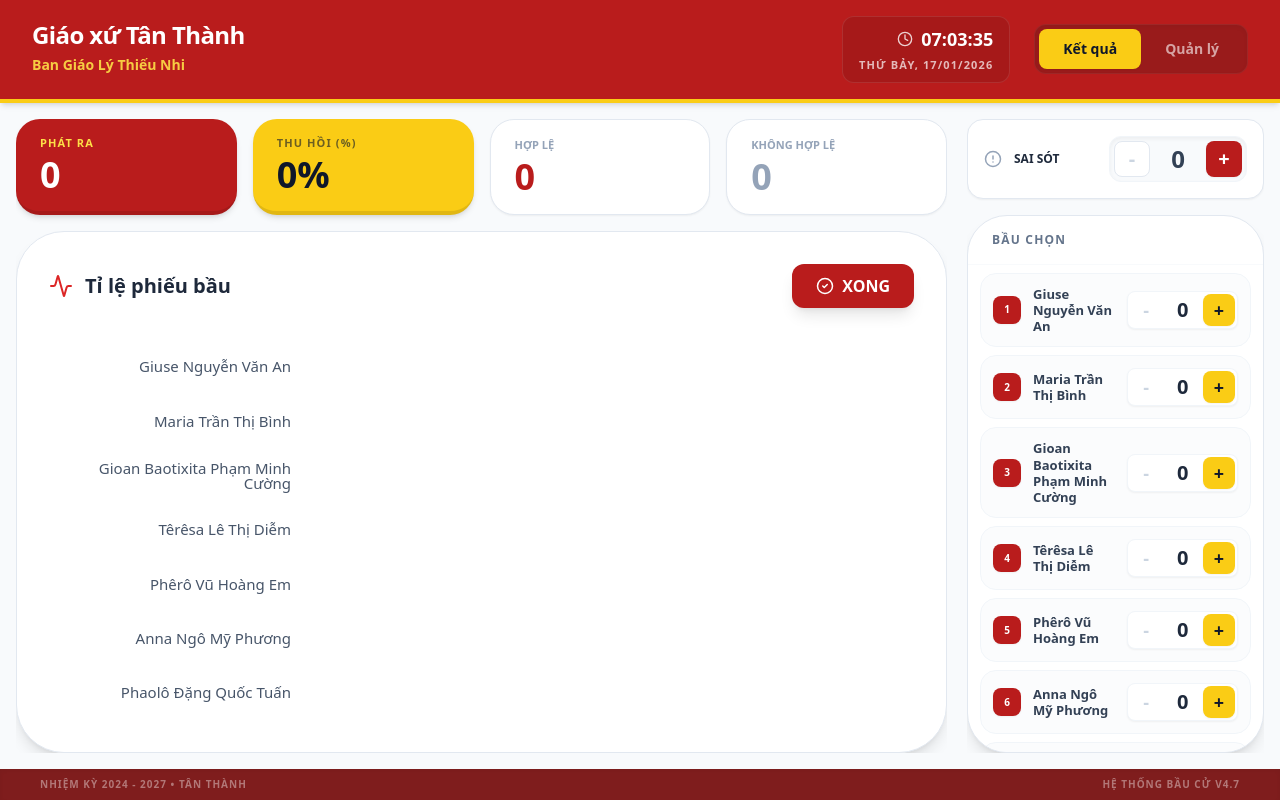
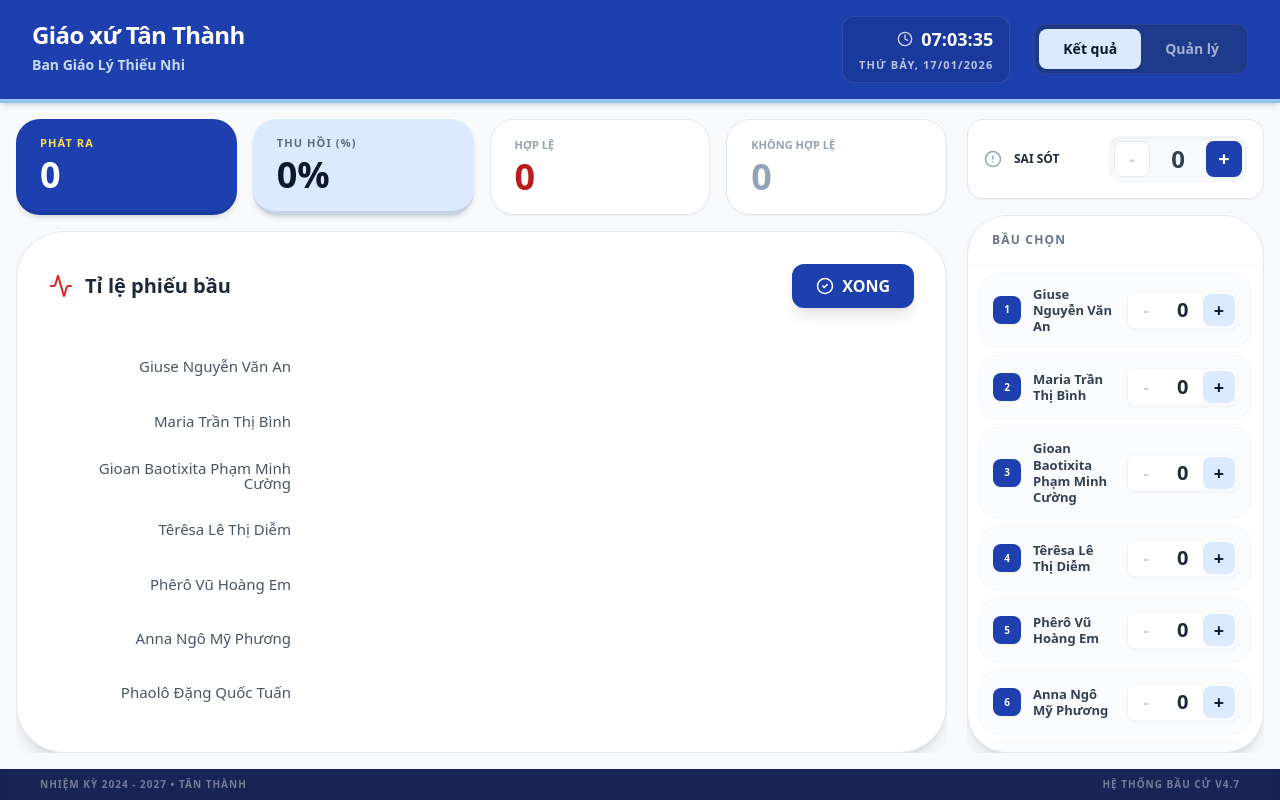
Before and after one commit to manhtrinhmkt-stack/hethongkiemphieu, a React (Vite) app: page / in a window 1280 px wide. Built offline with nearby package versions, Linux system fonts and the light colour scheme.

Commit message:
Update App.tsx

```diff
--- a/App.tsx
+++ b/App.tsx
@@ -14,16 +14,6 @@ import {
 
 const THEMES = {
   red: {
-    primary: 'bg-red-700',
-    secondary: 'bg-yellow-400',
-    border: 'border-yellow-400',
-    nav: 'bg-red-800',
-    accentText: 'text-yellow-300',
-    footer: 'bg-red-900',
-    chart: ['#DC2626', '#EAB308', '#EF4444', '#FACC15', '#B91C1C', '#D97706']
-  },
-
-  blue: {
     primary: 'bg-blue-800',
     secondary: 'bg-blue-100',
     border: 'border-blue-300',
```
